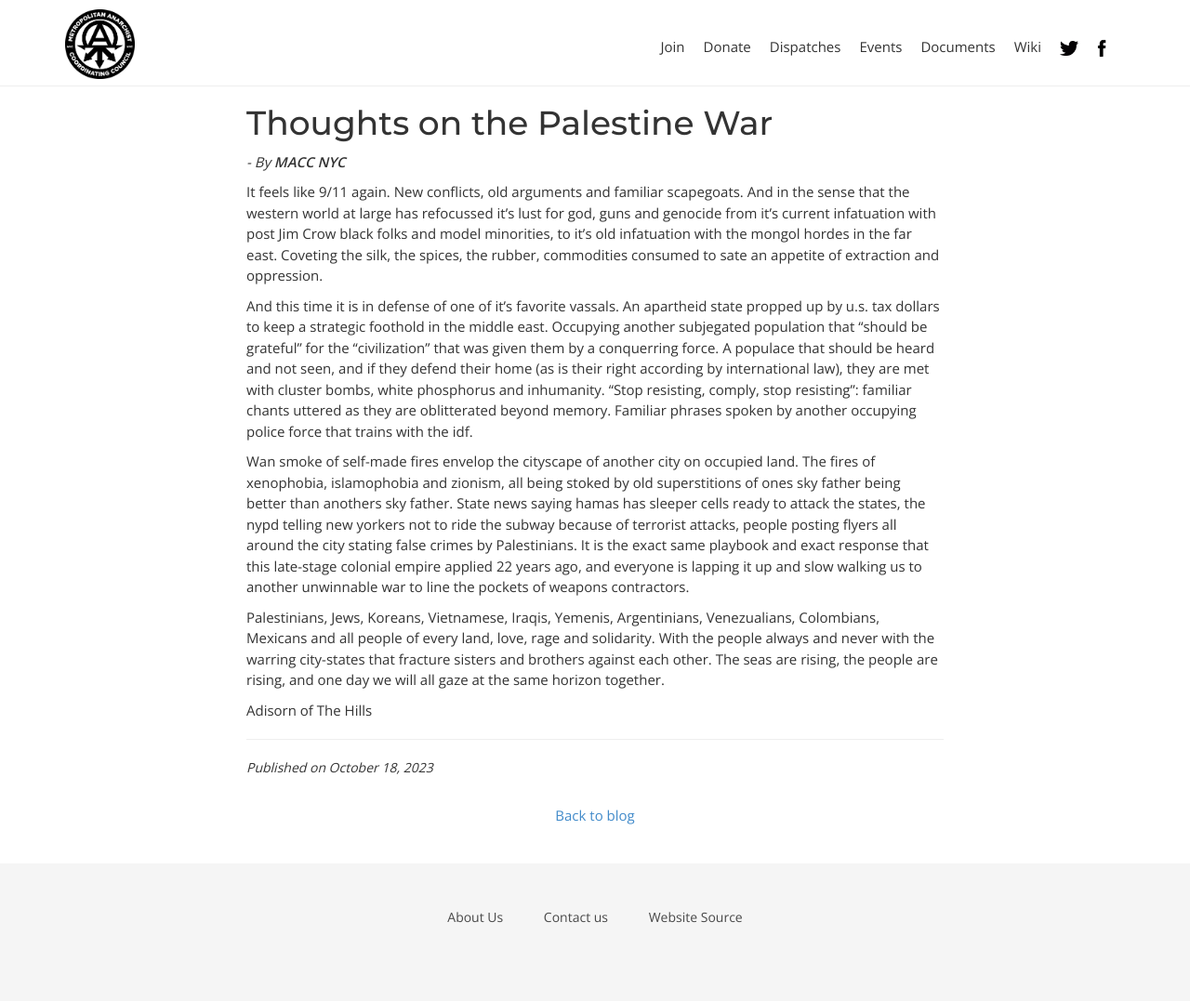
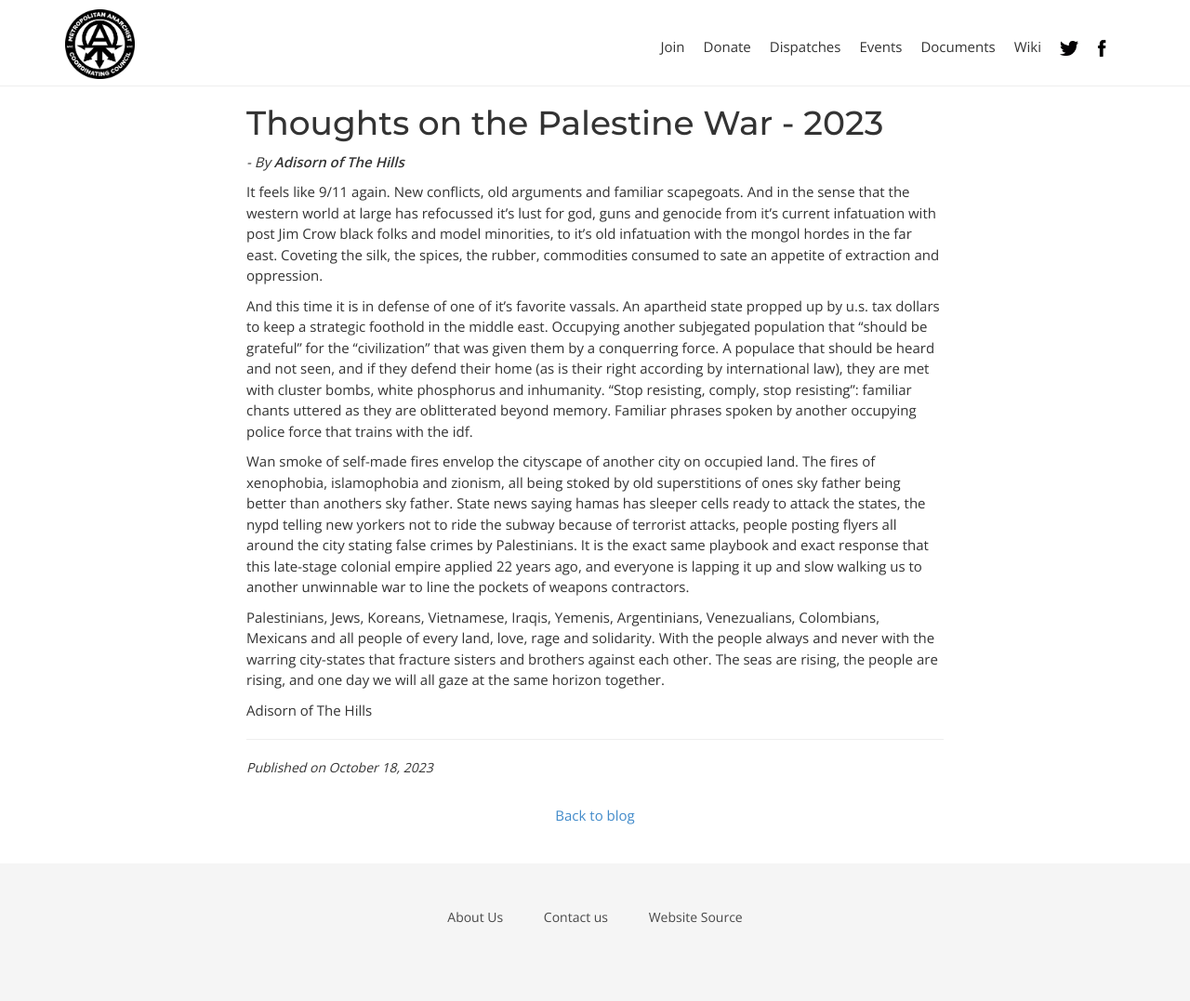
Before and after one commit to MACCNYC/maccnyc.github.io, a Jekyll site: the page built from _posts/2023-10-18-thoughts-on-the-Palestine-war.md, in a window 1280 px wide. Shown: the whole page at 93% size. Built offline with Jekyll 4.4.1, drawn with Linux system fonts in a browser that asks for light colours; some web fonts are replaced.

Commit message:
Update 2023-10-18-thoughts-on-the-Palestine-war.md

```diff
--- a/_posts/2023-10-18-thoughts-on-the-Palestine-war.md
+++ b/_posts/2023-10-18-thoughts-on-the-Palestine-war.md
@@ -1,8 +1,8 @@
 ---
-title: Thoughts on the Palestine War
+title: Thoughts on the Palestine War - 2023
 date: 2023-10-18
 layout: post
-author: MACC NYC
+author: Adisorn of The Hills
 ---
 
 It feels like 9/11 again. New conflicts, old arguments and familiar scapegoats. And in the sense that the western world at large has
```
